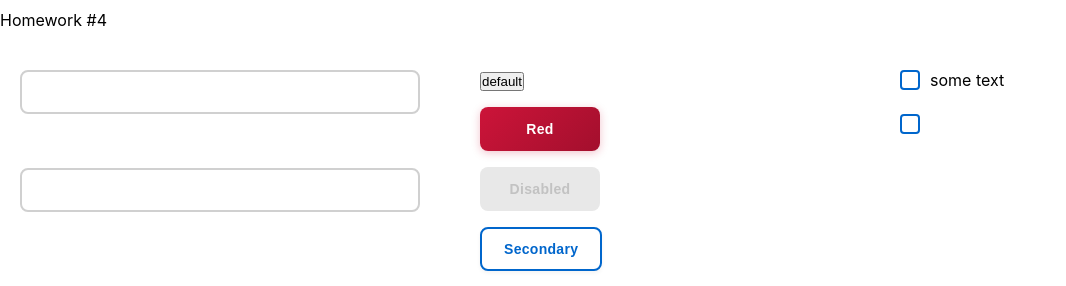
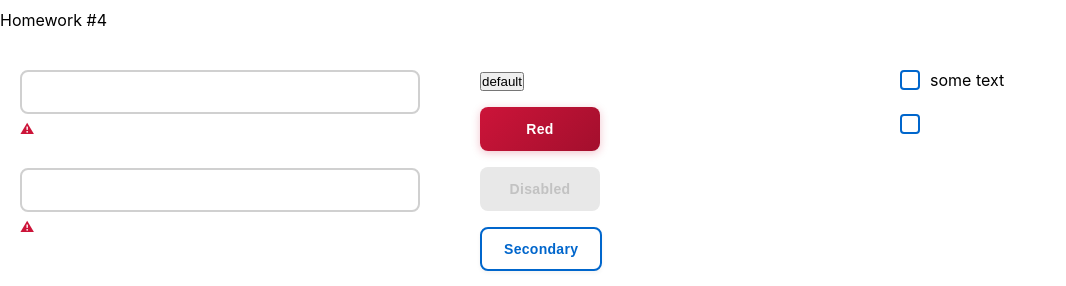
Before and after one commit to dlrozd/hws2-master-1, a React (Create React App) app: page / in a window 1280 px wide. Shown: the part 375-661 px from the top of the page, without its empty margins (0-1066 px from the left). Built offline with nearby package versions, Linux system fonts and the light colour scheme.

Commit message:
Upd: Corrected animation and placeholder opacity transitions in SuperInputText module

```diff
--- a/src/s2-homeworks/hw04/common/c1-SuperInputText/SuperInputText.module.css
+++ b/src/s2-homeworks/hw04/common/c1-SuperInputText/SuperInputText.module.css
@@ -17,18 +17,25 @@
     background: white;
 }
 
-.input:hover {
+.input:hover:not(:focus) {
     border-color: #B0B0B0;
+    box-shadow: 0 1px 3px rgba(0, 0, 0, 0.05);
 }
 
 .input::placeholder {
     color: #999999;
     opacity: 1;
+    transition: opacity 0.2s;
+}
+
+.input:focus::placeholder {
+    opacity: 0.5;
 }
 
 .inputWrapper {
     display: flex;
     flex-direction: column;
+    position: relative;
 }
 
 .superInput {
@@ -46,17 +53,19 @@
     background: #FFF5F7;
     font-family: 'Montserrat', sans-serif;
     transition: all 0.2s ease-in-out;
-    animation: shake 0.3s ease-in-out;
+    animation: shake 0.4s cubic-bezier(.36,.07,.19,.97);
 }
 
 @keyframes shake {
-    0%, 100% { transform: translateX(0); }
-    25% { transform: translateX(-4px); }
-    75% { transform: translateX(4px); }
+    10%, 90% { transform: translateX(-1px); }
+    20%, 80% { transform: translateX(2px); }
+    30%, 50%, 70% { transform: translateX(-3px); }
+    40%, 60% { transform: translateX(3px); }
 }
 
-.errorInput:hover {
+.errorInput:hover:not(:focus) {
     border-color: #A30F2D;
+    box-shadow: 0 1px 3px rgba(204, 20, 57, 0.1);
 }
 
 .errorInput:focus {
@@ -77,16 +86,48 @@
     min-height: 18px;
     line-height: 18px;
     font-weight: 500;
-    animation: fadeIn 0.3s ease-in;
+    animation: fadeInSlide 0.3s ease-out;
+    display: flex;
+    align-items: center;
+    gap: 4px;
 }
 
-@keyframes fadeIn {
+.error::before {
+    content: '⚠';
+    font-size: 14px;
+}
+
+@keyframes fadeInSlide {
     from {
         opacity: 0;
-        transform: translateY(-4px);
+        transform: translateY(-8px);
     }
     to {
         opacity: 1;
         transform: translateY(0);
     }
 }
+
+/* Dark mode support */
+@media (prefers-color-scheme: dark) {
+    .input, .errorInput {
+        background: #2a2a2a;
+        color: #e0e0e0;
+    }
+
+    .input {
+        border-color: #4a4a4a;
+    }
+
+    .input:focus {
+        border-color: #0066CC;
+    }
+}
+
+/* Reduced motion support */
+@media (prefers-reduced-motion: reduce) {
+    .input, .errorInput, .error {
+        animation: none;
+        transition: none;
+    }
+}
```
